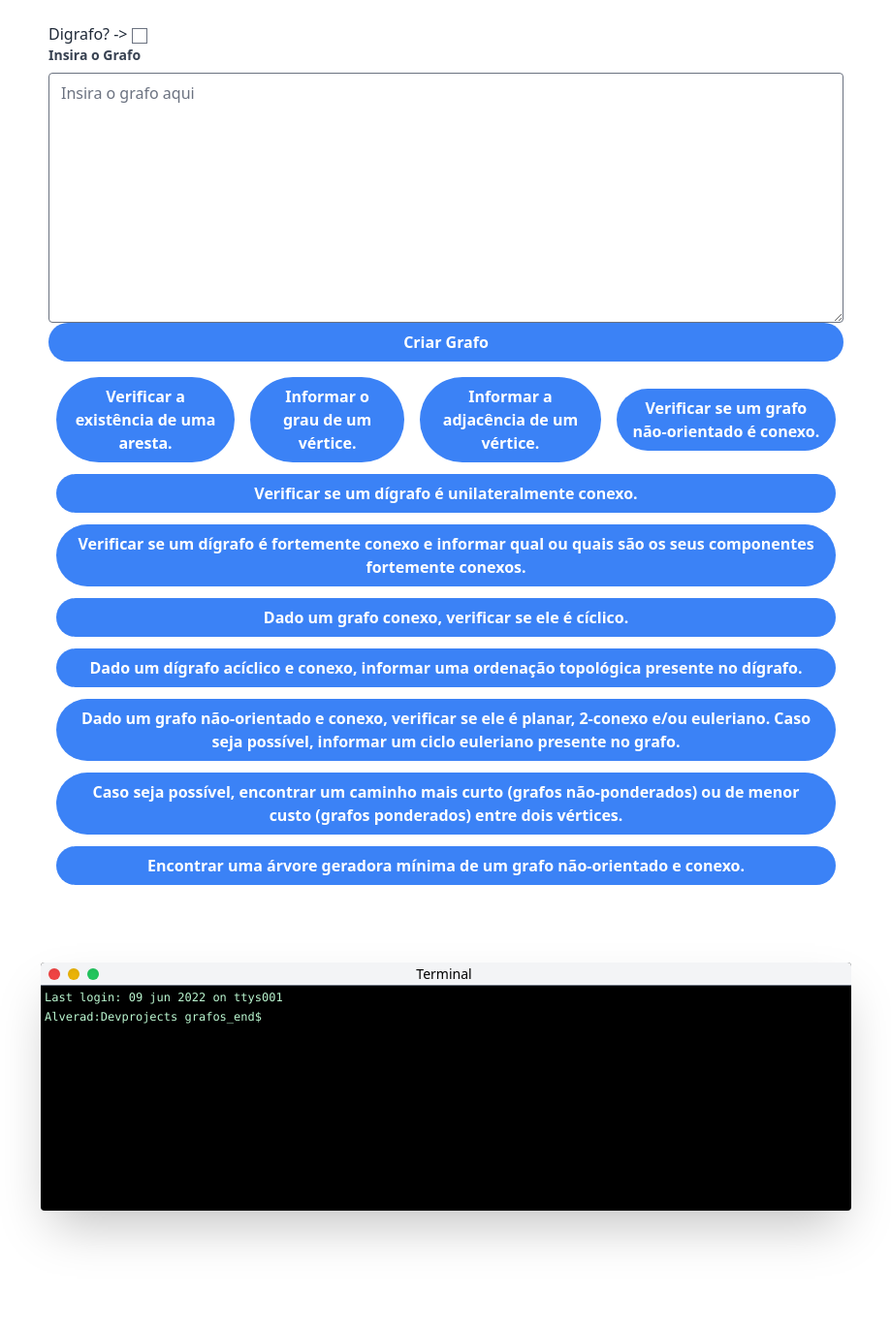
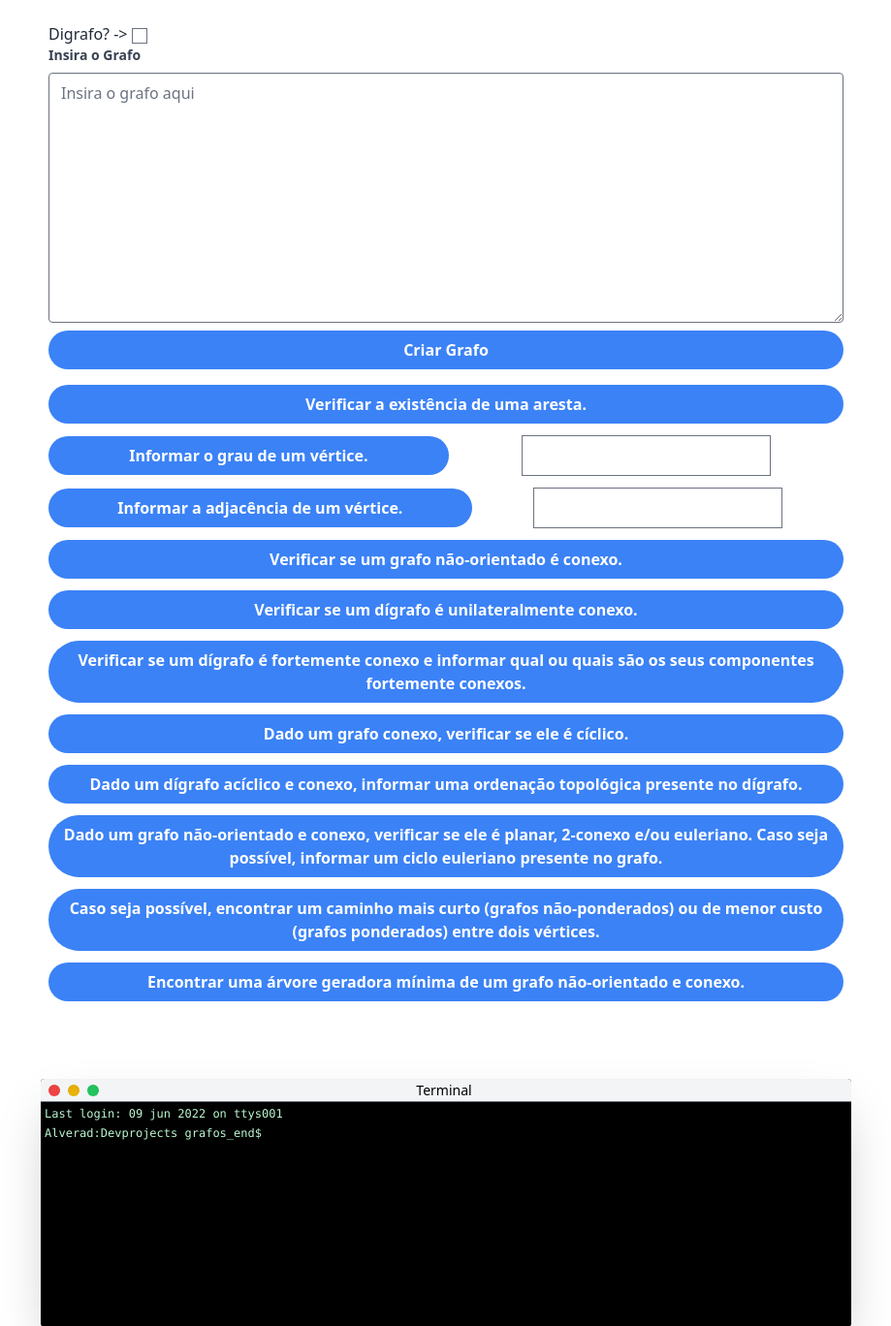
Before and after one commit to alverad-katsuro/prova_de_grafos_python, a Django app: page / in a window 1280 px wide. Shown: the part 699-2067 px from the top of the page at 97% size, without its empty margins (180-1099 px from the left). Before the commit the page ends 1983 px from the top, so only its background shows below. Run offline with Django 4.2, Linux system fonts and the light colour scheme; some libraries are stand-ins or nearby versions.

Commit message:
update: create text box

```diff
--- a/grafo/forms.py
+++ b/grafo/forms.py
@@ -12,3 +12,13 @@
       "cols":20,
       }),
       label="", required=False)
+  vertice_grau = forms.CharField(required=False)
+  vertice_grau.widget_attrs(widget={
+    "class": "form-check-input appearance-none h-4 w-4 border border-gray-300 rounded-sm bg-white checked:bg-blue-600 checked:border-blue-600 focus:outline-none transition duration-200 mt-1 align-top bg-no-repeat bg-center bg-contain float-left mr-2 cursor-pointer",
+    "placeholder" : "Insira o nome",
+  })
+  vertice_adj = forms.CharField(required=False)
+  vertice_adj.widget_attrs(widget={
+    "class": "form-check-input appearance-none h-4 w-4 border border-gray-300 rounded-sm bg-white checked:bg-blue-600 checked:border-blue-600 focus:outline-none transition duration-200 mt-1 align-top bg-no-repeat bg-center bg-contain float-left mr-2 cursor-pointer",
+    "placeholder" : "Insira o nome do verice",
+  })
--- a/grafo/static/css/dist/styles.css
+++ b/grafo/static/css/dist/styles.css
@@ -1024,6 +1024,10 @@
   padding: 1.25rem;
 }
 
+.p-2 {
+  padding: 0.5rem;
+}
+
 .px-10 {
   padding-left: 2.5rem;
   padding-right: 2.5rem;
@@ -1047,6 +1051,16 @@
 .py-2 {
   padding-top: 0.5rem;
   padding-bottom: 0.5rem;
+}
+
+.py-4 {
+  padding-top: 1rem;
+  padding-bottom: 1rem;
+}
+
+.px-2 {
+  padding-left: 0.5rem;
+  padding-right: 0.5rem;
 }
 
 .pt-6 {
--- a/grafo/strucs/Grafo.py
+++ b/grafo/strucs/Grafo.py
@@ -38,7 +38,6 @@
         with grafo.subgraph(name=f"cluster {cluster}") as c:
           c.attr(color=cores.pop(), label=f"Componente {cluster}")
           for index, row in df.iterrows():
-            print(df)
             c.edge(row.origem, row.destino, label=str(row.label))
       grafo.render("grafo/static/images/grafo_com_sub_grafos")
       grafo_cod = grafo._repr_image_png()
--- a/grafo/templates/index.html
+++ b/grafo/templates/index.html
@@ -45,87 +45,98 @@
                   Insira o Grafo
                 </label>
                 {{form.grafo_text}}
-                <button type="submit" class="w-full px-4 py-2 font-bold text-white bg-blue-500 rounded-full hover:bg-blue-700 focus:outline-none focus:shadow-outline">
+                <button type="submit" class="w-full py-2 mt-2 font-bold text-white bg-blue-500 rounded-full hover:bg-blue-700 focus:outline-none focus:shadow-outline">
                   Criar Grafo
                 </button>
               </div>
 					    <div class="w-full mt-3 lg:w-full flex items-center justify-center bg-white rounded-lg lg:rounded-l-none">
-                <div class="text-center flex-grow mx-2">
-                  <button class="w-full px-4 py-2 font-bold text-white bg-blue-500 rounded-full hover:bg-blue-700 focus:outline-none focus:shadow-outline"
+                <div class="text-center flex-grow">
+                  <button class="w-full p-2 font-bold text-white bg-blue-500 rounded-full hover:bg-blue-700 focus:outline-none focus:shadow-outline"
                     type="button" >
                     Verificar a existência de uma aresta.
                   </button>
                 </div>
-                <div class="m-ytext-center flex-grow mx-2">
-                  <button class="w-full px-4 py-2 font-bold text-white bg-blue-500 rounded-full hover:bg-blue-700 focus:outline-none focus:shadow-outline"
+              </div>
+              <div class="w-full mt-3 lg:w-full flex items-center justify-center bg-white rounded-lg lg:rounded-l-none">
+                <div class="text-center flex-grow">
+                  <button class="w-full p-2 font-bold text-white bg-blue-500 rounded-full hover:bg-blue-700 focus:outline-none focus:shadow-outline"
                     type="button" >
-                    Informar o grau de um vértice.
-                  </button>
+                  Informar o grau de um vértice.
+                </button>
                 </div>
-                <div class="m-ytext-center flex-grow mx-2">
-                  <button class="w-full px-4 py-2 font-bold text-white bg-blue-500 rounded-full hover:bg-blue-700 focus:outline-none focus:shadow-outline"
-                    type="button" >
+                <div class="text-center flex-grow">
+                  {{form.vertice_grau}}
+                </div>
+              </div>
+              <div class="w-full mt-3 lg:w-full flex items-center justify-center bg-white rounded-lg lg:rounded-l-none">
+                <div class="text-center flex-grow">
+                  <button class="w-full p-2 font-bold text-white bg-blue-500 rounded-full hover:bg-blue-700 focus:outline-none focus:shadow-outline" type="button">
                     Informar a adjacência de um vértice.
                   </button>
                 </div>
-                <div class="m-ytext-center flex-grow mx-2">
-                  <button class="w-full px-4 py-2 font-bold text-white bg-blue-500 rounded-full hover:bg-blue-700 focus:outline-none focus:shadow-outline"
+                <div class="text-center flex-grow">
+                  {{form.vertice_adj}}
+                </div>
+              </div>
+              <div class="w-full mt-3 lg:w-full flex items-center justify-center bg-white rounded-lg lg:rounded-l-none">
+                <div class="text-center flex-grow">
+                  <button class="w-full p-2 font-bold text-white bg-blue-500 rounded-full hover:bg-blue-700 focus:outline-none focus:shadow-outline"
                     type="button" >
                     Verificar se um grafo não-orientado é conexo.
                   </button>
                 </div>
               </div>
               <div class="w-full mt-3 lg:w-full flex items-center justify-center bg-white rounded-lg lg:rounded-l-none">
-                <div class="m-ytext-center flex-grow mx-2">
-                  <button class="w-full px-4 py-2 font-bold text-white bg-blue-500 rounded-full hover:bg-blue-700 focus:outline-none focus:shadow-outline"
+                <div class="text-center flex-grow">
+                  <button class="w-full p-2 font-bold text-white bg-blue-500 rounded-full hover:bg-blue-700 focus:outline-none focus:shadow-outline"
                     type="button" >
                     Verificar se um dı́grafo é unilateralmente conexo.
                   </button>
                 </div>
               </div>
               <div class="w-full mt-3 lg:w-full flex items-center justify-center bg-white rounded-lg lg:rounded-l-none">
-                <div class="m-ytext-center flex-grow mx-2">
-                  <button class="w-full px-4 py-2 font-bold text-white bg-blue-500 rounded-full hover:bg-blue-700 focus:outline-none focus:shadow-outline"
+                <div class="text-center flex-grow">
+                  <button class="w-full p-2 font-bold text-white bg-blue-500 rounded-full hover:bg-blue-700 focus:outline-none focus:shadow-outline"
                     type="button" >
                     Verificar se um dı́grafo é fortemente conexo e informar qual ou quais são os seus componentes fortemente conexos.
                   </button>
                 </div>
               </div>
               <div class="w-full mt-3 lg:w-full flex items-center justify-center bg-white rounded-lg lg:rounded-l-none">
-                <div class="m-ytext-center flex-grow mx-2">
-                  <button class="w-full px-4 py-2 font-bold text-white bg-blue-500 rounded-full hover:bg-blue-700 focus:outline-none focus:shadow-outline"
+                <div class="text-center flex-grow">
+                  <button class="w-full p-2 font-bold text-white bg-blue-500 rounded-full hover:bg-blue-700 focus:outline-none focus:shadow-outline"
                     type="button" >
                     Dado um grafo conexo, verificar se ele é cı́clico.
                   </button>
                 </div>
               </div>
               <div class="w-full mt-3 lg:w-full flex items-center justify-center bg-white rounded-lg lg:rounded-l-none">
-                <div class="m-ytext-center flex-grow mx-2">
-                  <button class="w-full px-4 py-2 font-bold text-white bg-blue-500 rounded-full hover:bg-blue-700 focus:outline-none focus:shadow-outline"
+                <div class="text-center flex-grow">
+                  <button class="w-full p-2 font-bold text-white bg-blue-500 rounded-full hover:bg-blue-700 focus:outline-none focus:shadow-outline"
                     type="button" >
                     Dado um dı́grafo acı́clico e conexo, informar uma ordenação topológica presente no dı́grafo.
                   </button>
                 </div>
               </div>
               <div class="w-full mt-3 lg:w-full flex items-center justify-center bg-white rounded-lg lg:rounded-l-none">
-                <div class="m-ytext-center flex-grow mx-2">
-                  <button  class="w-full px-4 py-2 font-bold text-white bg-blue-500 rounded-full hover:bg-blue-700 focus:outline-none focus:shadow-outline"
+                <div class="text-center flex-grow">
+                  <button class="w-full p-2 font-bold text-white bg-blue-500 rounded-full hover:bg-blue-700 focus:outline-none focus:shadow-outline"
                     type="button" >
                     Dado um grafo não-orientado e conexo, verificar se ele é planar, 2-conexo e/ou euleriano. Caso seja possı́vel, informar um ciclo euleriano presente no grafo.
                   </button>
                 </div>
               </div>
               <div class="w-full mt-3 lg:w-full flex items-center justify-center bg-white rounded-lg lg:rounded-l-none">
-                <div class="m-ytext-center flex-grow mx-2">
-                  <button class="w-full px-4 py-2 font-bold text-white bg-blue-500 rounded-full hover:bg-blue-700 focus:outline-none focus:shadow-outline"
+                <div class="text-center flex-grow">
+                  <button class="w-full p-2 font-bold text-white bg-blue-500 rounded-full hover:bg-blue-700 focus:outline-none focus:shadow-outline"
                     type="button" >
                     Caso seja possı́vel, encontrar um caminho mais curto (grafos não-ponderados) ou de menor custo (grafos ponderados) entre dois vértices.
                   </button>
                 </div>
               </div>
               <div class="w-full mt-3 lg:w-full flex items-center justify-center bg-white rounded-lg lg:rounded-l-none">
-                <div class="m-ytext-center flex-grow mx-2">
-                  <button class="w-full px-4 py-2 font-bold text-white bg-blue-500 rounded-full hover:bg-blue-700 focus:outline-none focus:shadow-outline"
+                <div class="text-center flex-grow">
+                  <button class="w-full p-2 font-bold text-white bg-blue-500 rounded-full hover:bg-blue-700 focus:outline-none focus:shadow-outline"
                     type="button" >
                     Encontrar uma árvore geradora mı́nima de um grafo não-orientado e conexo.
                   </button>
```
Also changed, not shown: grafo/static/images/grafo_com_sub_grafos.png, 1 other file.
